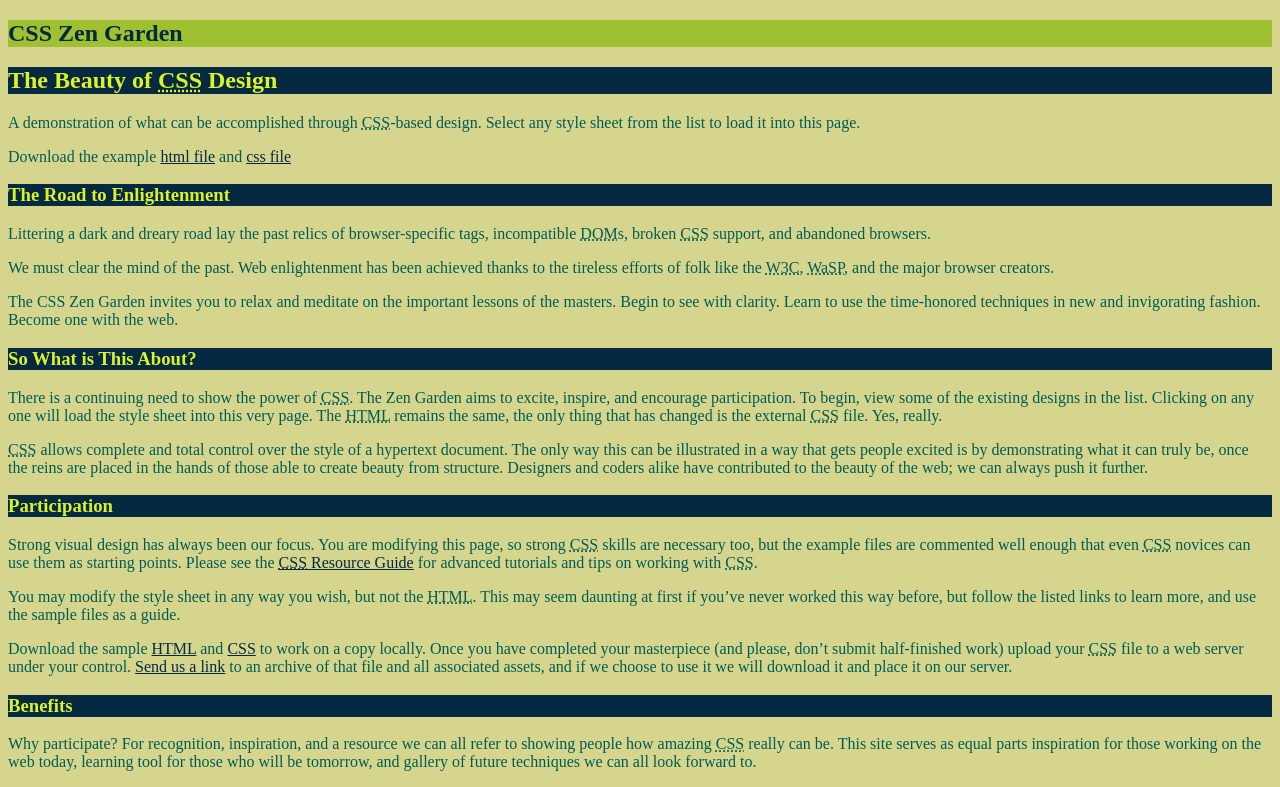
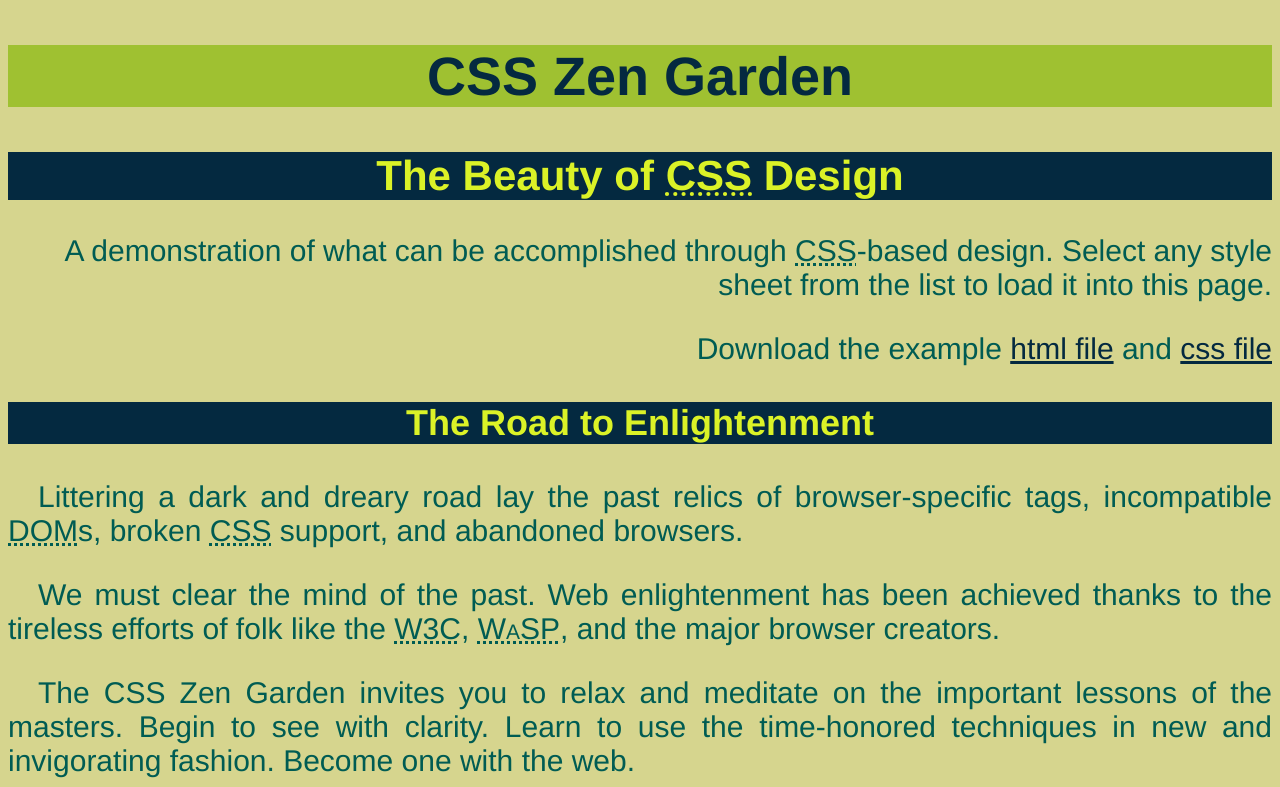
Before and after one commit to thiagoptg/desenvolve-introducao-web, a plain HTML site: page CSS Zen Garden/index.html in a window 1280 px wide. Shown: the top 787 px of the page. Drawn offline with Linux system fonts and the light colour scheme.

Commit message:
Add files via upload

```diff
--- a/CSS Zen Garden/style.css
+++ b/CSS Zen Garden/style.css
@@ -7,3 +7,12 @@
 html {background-color: #D6D58E;}
 h3 {color: #DBF227;background-color:#042940;}
 h2 {color: #DBF227;background-color: #042940;}
+
+html {text-align: justify;font-size: 30px;font-family:Helvetica, sans-serif;}
+p {text-indent: 1em;}
+h2{text-align: center;font-size: 1.4rem;}
+h1{text-align: center;font-size: 1.8rem;}
+h3{text-align: center;font-size: 1.2rem;}
+.main p {line-height: 1.5;}
+.summary{text-align: right;}
+abbr {font-variant:small-caps;}
```
